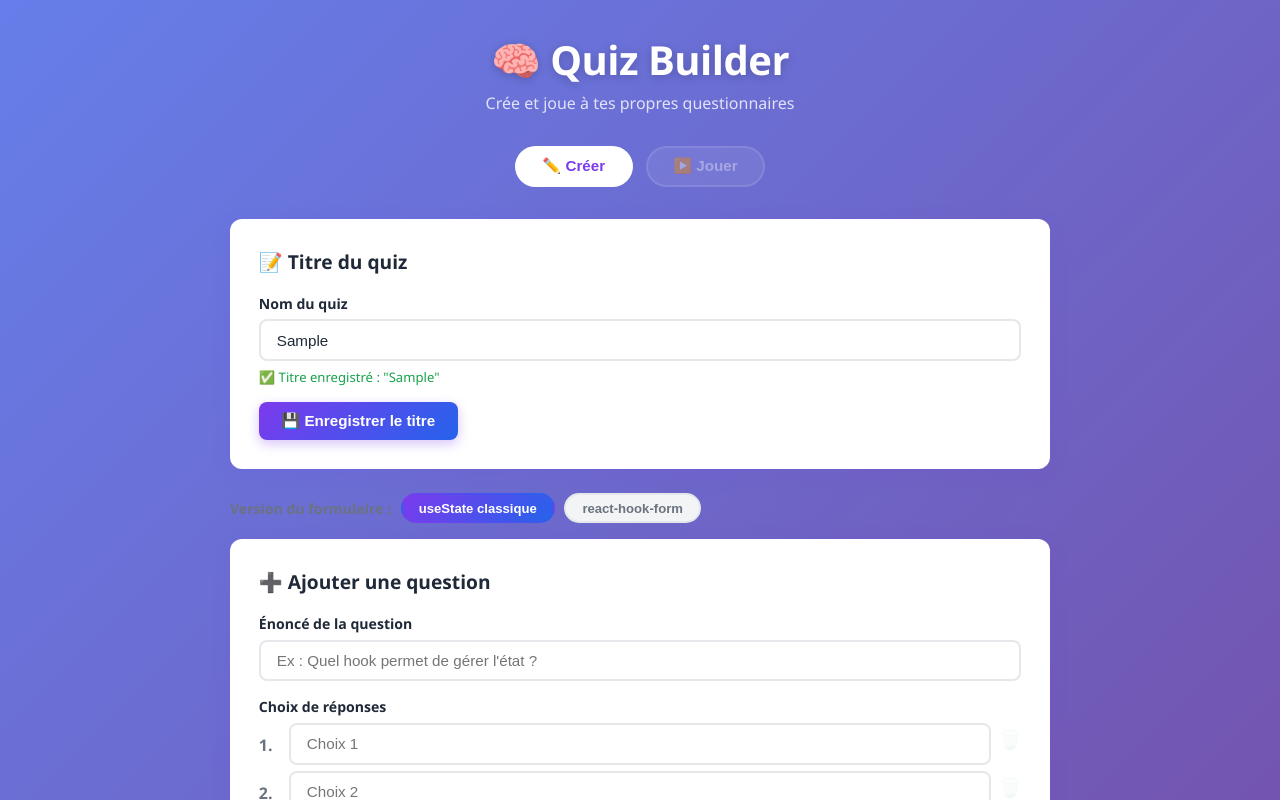
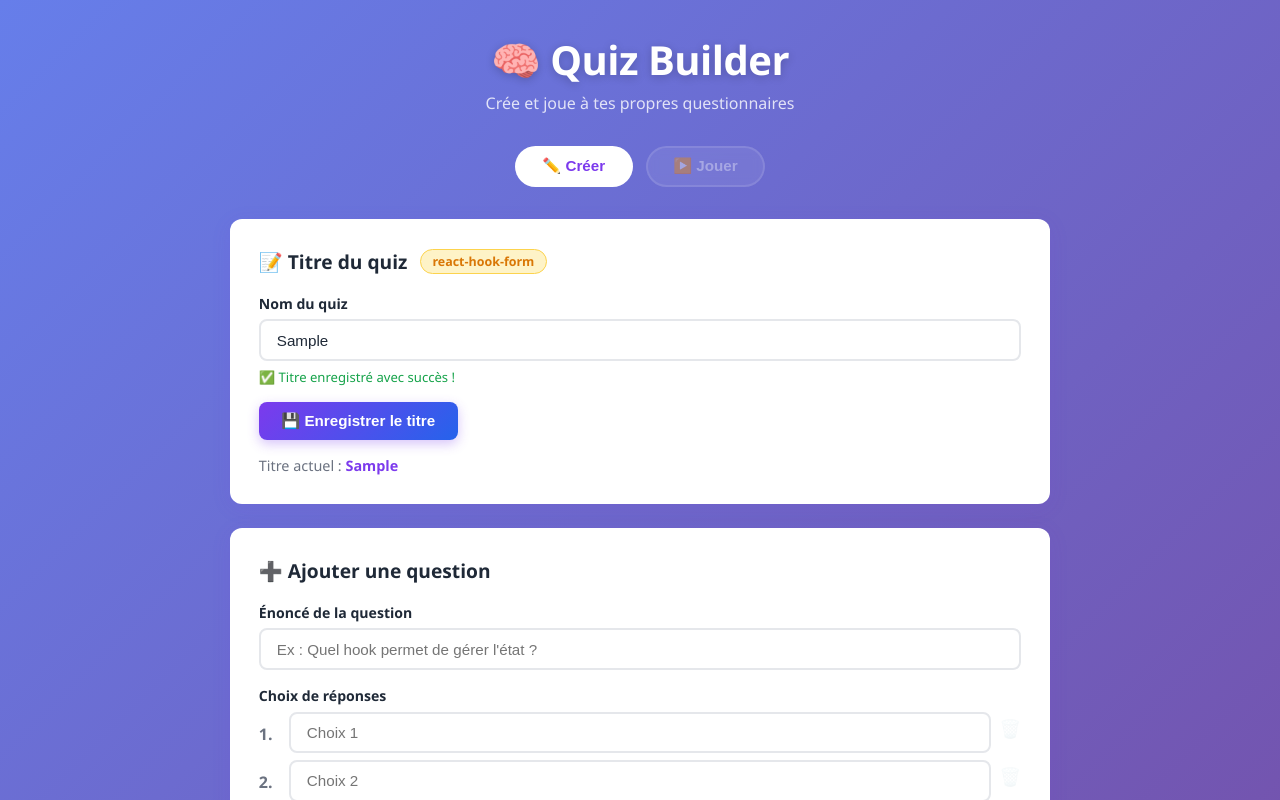
Before and after one commit to MedRaid1996/Quiz-Builder, a React (Vite) app: page / in a window 1280 px wide. Both pictures are taken after typing "Sample" into the empty fields and a click on the button "💾 Enregistrer le titre". Shown: the top 800 px of the page. Built offline with nearby package versions, Linux system fonts and the light colour scheme.

Commit message:
refactor: QuizForm migré vers react-hook-form et suppression de QuestionFormRHF

```diff
--- a/src/App.jsx
+++ b/src/App.jsx
@@ -2,7 +2,6 @@ import { useState } from 'react'
 import useLocalStorage from './hooks/useLocalStorage'
 import QuizForm from './components/QuizForm'
 import QuestionForm from './components/QuestionForm'
-import QuestionFormRHF from './components/QuestionFormRHF'
 import QuestionList from './components/QuestionList'
 import QuizPlayer from './components/QuizPlayer'
 import ScoreBoard from './components/ScoreBoard'
@@ -25,9 +24,6 @@ function App() {
 
   // Vue active : 'create' | 'play' | 'score'
   const [currentView, setCurrentView] = useState('create')
-
-  // Choix de la version du formulaire : false = classique, true = RHF
-  const [utiliserRHF, setUtiliserRHF] = useState(false)
 
 
   // --- FONCTIONS ---
@@ -106,30 +102,11 @@ function App() {
       {/* Vue Création */}
       {currentView === 'create' && (
         <div>
+          {/* QuizForm utilise react-hook-form */}
           <QuizForm quizTitle={quizTitle} setQuizTitle={setQuizTitle} />
 
-          {/* Switch entre les deux versions de formulaire */}
-          <div className="switch-container">
-            <span className="switch-label">Version du formulaire :</span>
-            <button
-              className={`switch-btn ${!utiliserRHF ? 'actif-violet' : ''}`}
-              onClick={() => setUtiliserRHF(false)}
-            >
-              useState classique
-            </button>
-            <button
-              className={`switch-btn ${utiliserRHF ? 'actif-orange' : ''}`}
-              onClick={() => setUtiliserRHF(true)}
-            >
-              react-hook-form
-            </button>
-          </div>
-
-          {/* Formulaire selon la version choisie */}
-          {utiliserRHF
-            ? <QuestionFormRHF addQuestion={addQuestion} />
-            : <QuestionForm addQuestion={addQuestion} />
-          }
+          {/* QuestionForm utilise useState contrôlé */}
+          <QuestionForm addQuestion={addQuestion} />
 
           <QuestionList questions={questions} deleteQuestion={deleteQuestion} />
         </div>
--- a/src/components/QuizForm.jsx
+++ b/src/components/QuizForm.jsx
@@ -1,50 +1,93 @@
-import { useRef, useState } from 'react'
+import { useForm } from 'react-hook-form'
 
-// Formulaire NON CONTRÔLÉ avec useRef pour le titre du quiz
+// Composant formulaire pour saisir le titre du quiz
+// Version react-hook-form (RHF)
+// Props : quizTitle (titre actuel), setQuizTitle (fonction de mise à jour)
 function QuizForm({ quizTitle, setQuizTitle }) {
 
-  const titleRef = useRef(null)
-  const [feedback, setFeedback] = useState(null)
+  // useForm initialise le formulaire avec la valeur actuelle du titre
+  // register     : connecte le champ à RHF
+  // handleSubmit : gère la soumission avec validation automatique
+  // formState    : contient les erreurs et le statut de soumission
+  // reset        : remet le formulaire à zéro
+  const {
+    register,
+    handleSubmit,
+    formState: { errors, isSubmitSuccessful },
+    reset,
+  } = useForm({
+    defaultValues: {
+      titre: quizTitle, // on prérempli avec le titre sauvegardé
+    },
+  })
 
-  const handleSubmit = (e) => {
-    e.preventDefault()
-    const valeur = titleRef.current.value.trim()
-
-    if (valeur === '') {
-      setFeedback({ type: 'erreur', message: 'Le titre du quiz ne peut pas être vide.' })
-      return
-    }
-
-    setQuizTitle(valeur)
-    setFeedback({ type: 'succes', message: `Titre enregistré : "${valeur}"` })
+  // Appelée seulement si la validation passe
+  const onSubmit = (data) => {
+    setQuizTitle(data.titre.trim())
   }
 
   return (
     <div className="carte">
-      <h2 className="section-titre">📝 Titre du quiz</h2>
+      <div style={{ display: 'flex', alignItems: 'center', gap: '0.8rem', marginBottom: '1.2rem' }}>
+        <h2 className="section-titre" style={{ margin: 0 }}>📝 Titre du quiz</h2>
+        {/* Badge pour identifier la version RHF */}
+        <span className="badge-rhf">react-hook-form</span>
+      </div>
 
-      <form onSubmit={handleSubmit} className="form">
+      <form onSubmit={handleSubmit(onSubmit)} className="form">
+
         <div className="form-groupe">
-          <label htmlFor="titre" className="form-label">Nom du quiz</label>
+          <label htmlFor="titre" className="form-label">
+            Nom du quiz
+          </label>
+
+          {/* register connecte le champ avec ses règles de validation */}
           <input
             id="titre"
             type="text"
-            ref={titleRef}
-            defaultValue={quizTitle}
             placeholder="Ex : Quiz JavaScript"
-            className={`form-input ${feedback?.type === 'erreur' ? 'erreur' : ''}`}
+            {...register('titre', {
+              required: 'Le titre du quiz ne peut pas être vide.',
+              minLength: {
+                value: 3,
+                message: 'Le titre doit contenir au moins 3 caractères.',
+              },
+              maxLength: {
+                value: 60,
+                message: 'Le titre ne peut pas dépasser 60 caractères.',
+              },
+            })}
+            className={`form-input ${errors.titre ? 'erreur' : ''}`}
           />
-          {feedback && (
-            <span className={feedback.type === 'erreur' ? 'form-erreur' : 'form-succes'}>
-              {feedback.type === 'erreur' ? '❌' : '✅'} {feedback.message}
-            </span>
+
+          {/* Erreur de validation gérée automatiquement par RHF */}
+          {errors.titre && (
+            <span className="form-erreur">❌ {errors.titre.message}</span>
+          )}
+
+          {/* Message de succès après soumission réussie */}
+          {isSubmitSuccessful && !errors.titre && (
+            <span className="form-succes">✅ Titre enregistré avec succès !</span>
           )}
         </div>
 
-        <button type="submit" className="btn btn-principal" style={{ alignSelf: 'flex-start' }}>
+        <button
+          type="submit"
+          className="btn btn-principal"
+          style={{ alignSelf: 'flex-start' }}
+        >
           💾 Enregistrer le titre
         </button>
+
       </form>
+
+      {/* Affiche le titre actuel s'il est défini */}
+      {quizTitle !== '' && (
+        <p style={{ marginTop: '1rem', fontSize: '0.9rem', color: '#6b7280' }}>
+          Titre actuel : <strong style={{ color: '#7c3aed' }}>{quizTitle}</strong>
+        </p>
+      )}
+
     </div>
   )
 }
```
